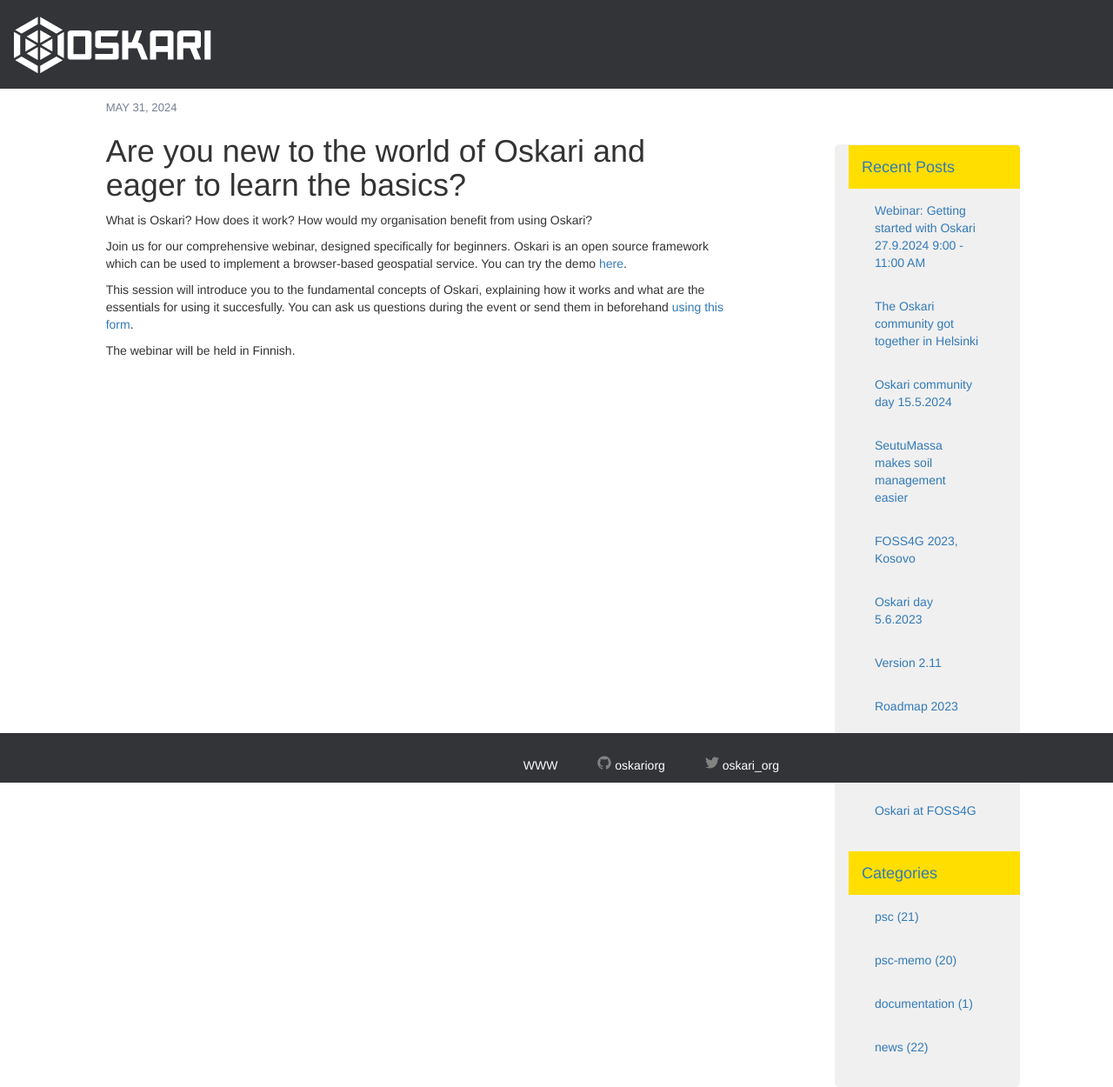
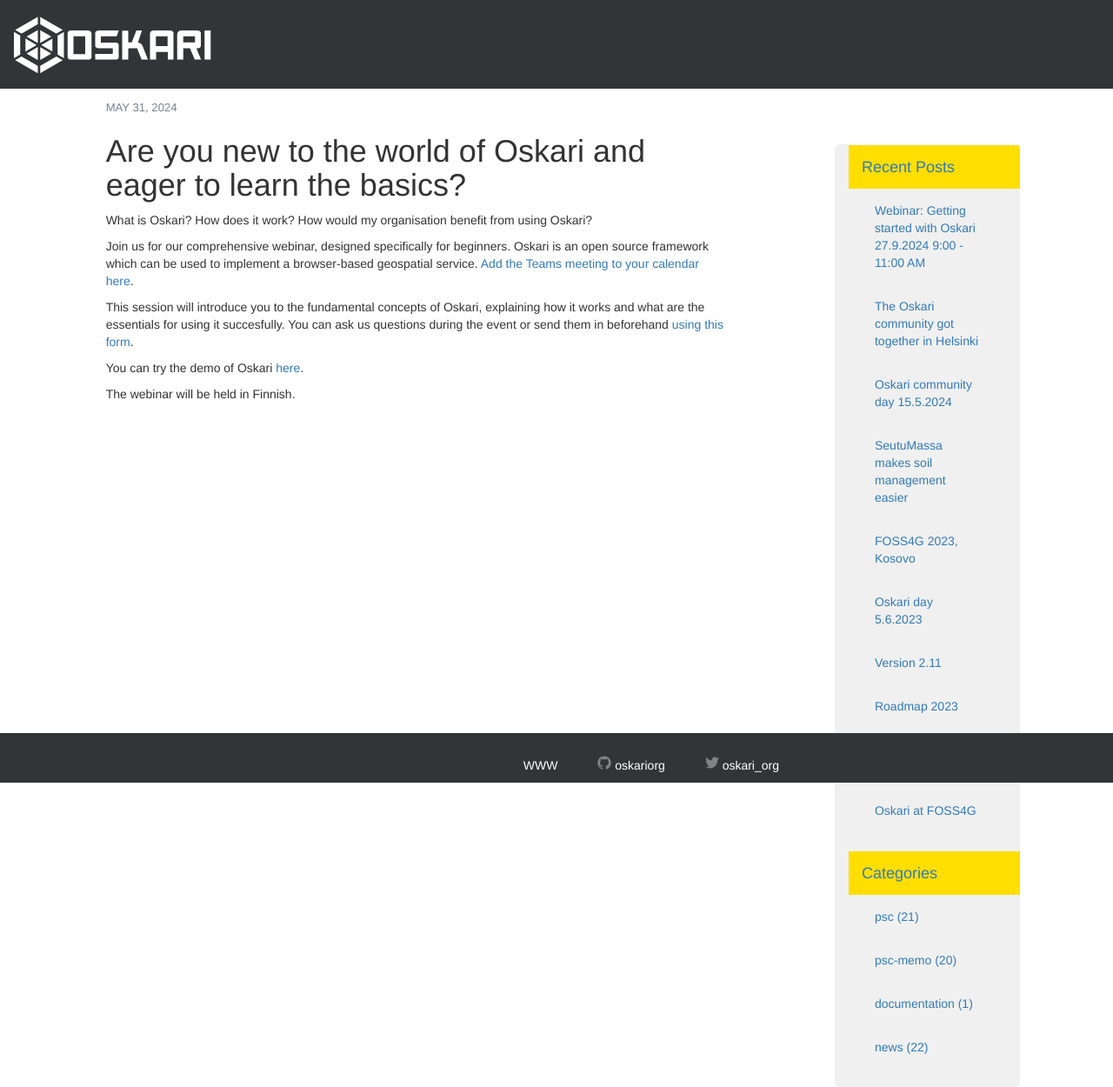
Before and after one commit to oskariorg/oskariorg.github.io, a Jekyll site: the page built from _posts/2024-05-31-Oskari_webinar_2024.md, in a window 1280 px wide. Shown: the whole page at 87% size. Built offline with Jekyll 4.4.1, drawn with Linux system fonts in a browser that asks for light colours; nearby versions of some CDN libraries.

Commit message:
Update 2024-05-31-Oskari_webinar_2024.md
Add Teams link

```diff
--- a/_posts/2024-05-31-Oskari_webinar_2024.md
+++ b/_posts/2024-05-31-Oskari_webinar_2024.md
@@ -10,8 +10,10 @@ categories: [news]
 
 What is Oskari? How does it work? How would my organisation benefit from using Oskari?
 
-Join us for our comprehensive webinar, designed specifically for beginners. Oskari is an open source framework which can be used to implement a browser-based geospatial service. You can try the demo [here](https://demo.oskari.org/).
+Join us for our comprehensive webinar, designed specifically for beginners. Oskari is an open source framework which can be used to implement a browser-based geospatial service. [Add the Teams meeting to your calendar here](https://teams.microsoft.com/l/meetup-join/19%3ameeting_MGRiYjAzMDktMjVhZC00NmFkLTg0MTktN2I3ZTdkMTZjODk4%40thread.v2/0?context=%7b%22Tid%22%3a%22c4f8a632-5580-4a1c-9237-1d5a571b71fa%22%2c%22Oid%22%3a%229dd8f2aa-219f-41da-b24d-2bc9173c799e%22%7d).
 
 This session will introduce you to the fundamental concepts of Oskari, explaining how it works and what are the essentials for using it succesfully. You can ask us questions during the event or send them in beforehand [using this form](https://docs.google.com/forms/d/e/1FAIpQLSfCQ1w4othF33kN_zbxHs8pOVaOiMBUH5b_BvrJk8taN8kF0A/viewform).
 
+You can try the demo of Oskari [here](https://demo.oskari.org/).
+
 The webinar will be held in Finnish.
```
